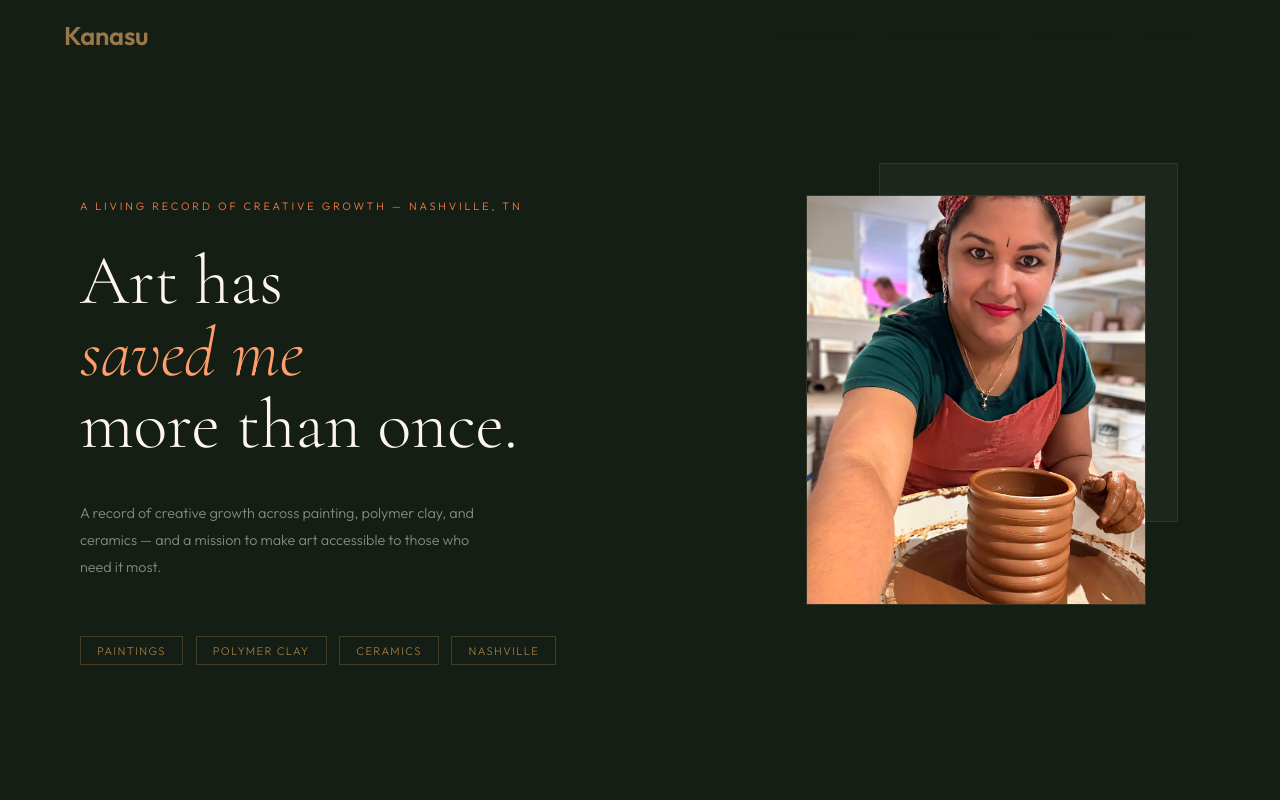
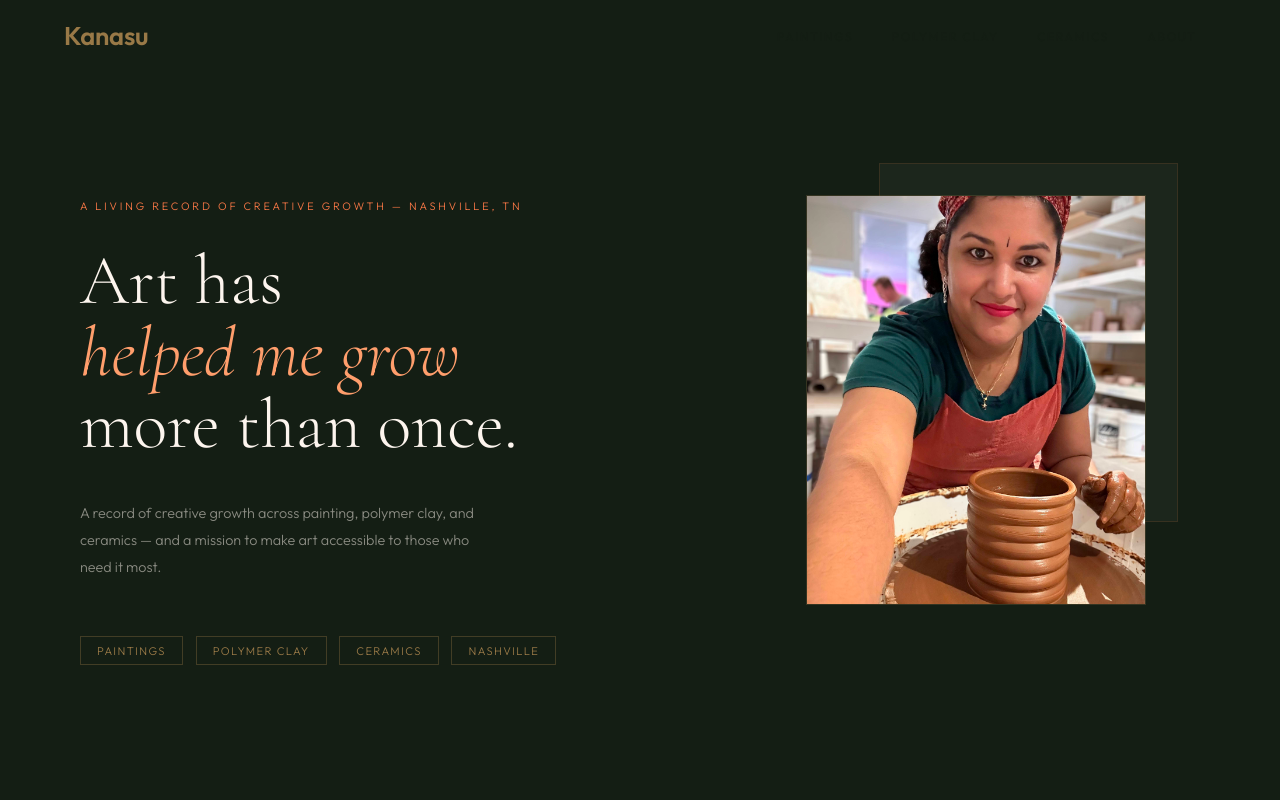
Before and after one commit to ranjanimv/ranjanimv.github.io, a plain HTML site: page index.html in a window 1280 px wide. Shown: the top 800 px of the page. Drawn offline with nearby package versions, Linux system fonts and the light colour scheme.

Commit message:
Update index.html

```diff
--- a/index.html
+++ b/index.html
@@ -266,7 +266,7 @@ footer {
 <section class="hero">
   <div class="hero-left">
     <p class="hero-eyebrow">A living record of creative growth — Nashville, TN</p>
-    <h1 class="hero-title">Art has<br><em>saved me</em><br>more than once.</h1>
+    <h1 class="hero-title">Art has<br><em>helped me grow</em><br>more than once.</h1>
     <p class="hero-subtitle">A record of creative growth across painting, polymer clay, and ceramics — and a mission to make art accessible to those who need it most.</p>
     <div class="hero-tags">
       <span class="hero-tag">Paintings</span>
```
